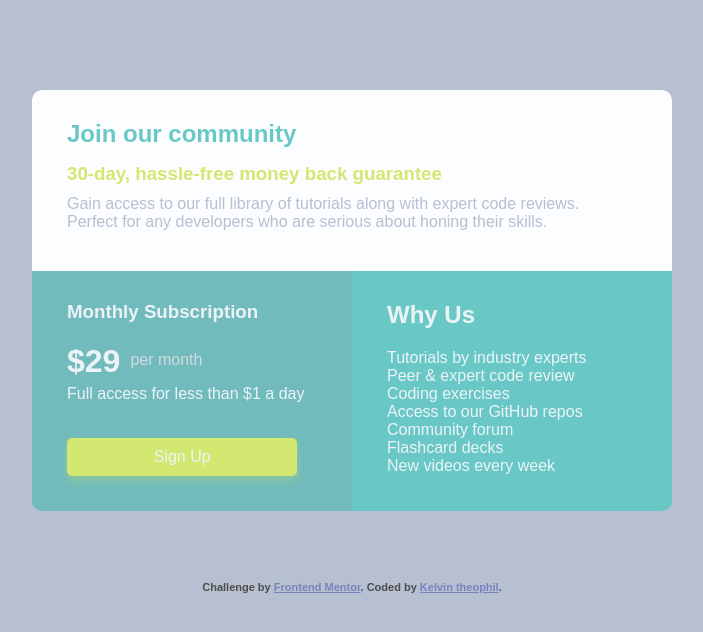
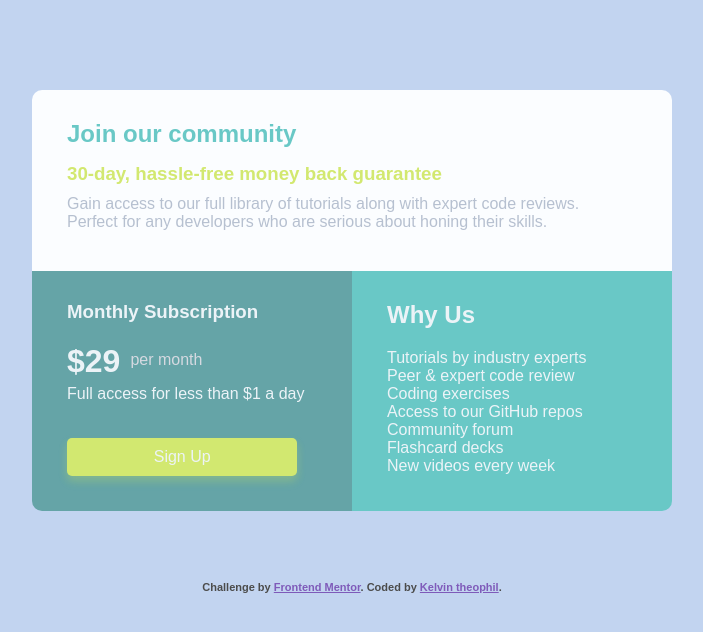
Before and after one commit to kelvintheophil/single-price-grid, a plain HTML site: page single-price-grid-component-master/index.html in a window 1280 px wide. Shown: the whole page, without its empty margins (288-991 px from the left). Drawn offline with Linux system fonts and the light colour scheme; a web font is replaced by a local one.

Commit message:
all commtted

```diff
--- a/single-price-grid-component-master/index.html
+++ b/single-price-grid-component-master/index.html
@@ -13,7 +13,7 @@
   <!-- Feel free to remove these styles or customise in your own stylesheet 👍 -->
   <style>
     .attribution { font-size: 11px; text-align: center; font-weight: 700; }
-    .attribution a { color: hsl(228, 45%, 44%); }
+    .attribution a { color: hsla(263, 79%, 34%, 0.979); }
   </style>
 </head>
 <body>
--- a/single-price-grid-component-master/single-grid.css
+++ b/single-price-grid-component-master/single-grid.css
@@ -11,7 +11,7 @@ body{
      sans-serif;
 }
 html{
-    background: hsl(218, 22%, 67%);
+    background: hsl(216, 60%, 79%);
     background-blend-mode: screen;
     opacity: 70%;
 }
@@ -46,7 +46,7 @@ html{
     color: hsl(71, 73%, 54%);
 }
 .section-one-flex > p{
-    margin: 5px 60px 40px 35px;
+    margin: 5px 80px 40px 35px;
     color: hsl(218, 22%, 67%);
 }
 
@@ -54,7 +54,7 @@ html{
 
 .section-two-flex{
     grid-area: sect2;
-    background: hsla(179, 63%, 38%, 0.842);
+    background: hsla(179, 79%, 25%, 0.842);
     position: relative;
     border-radius: 0px 0px 0px 10px;
 }
```
